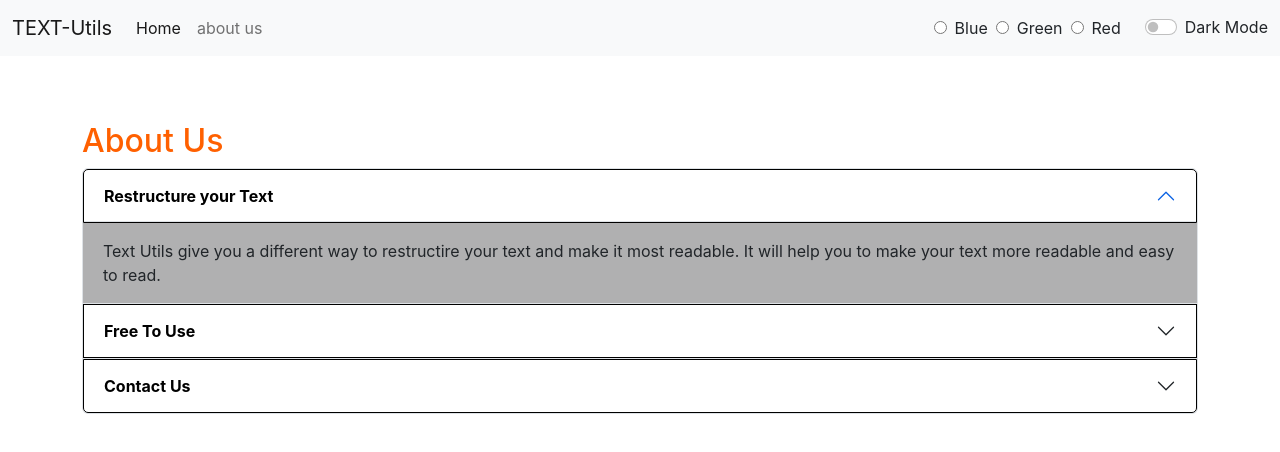
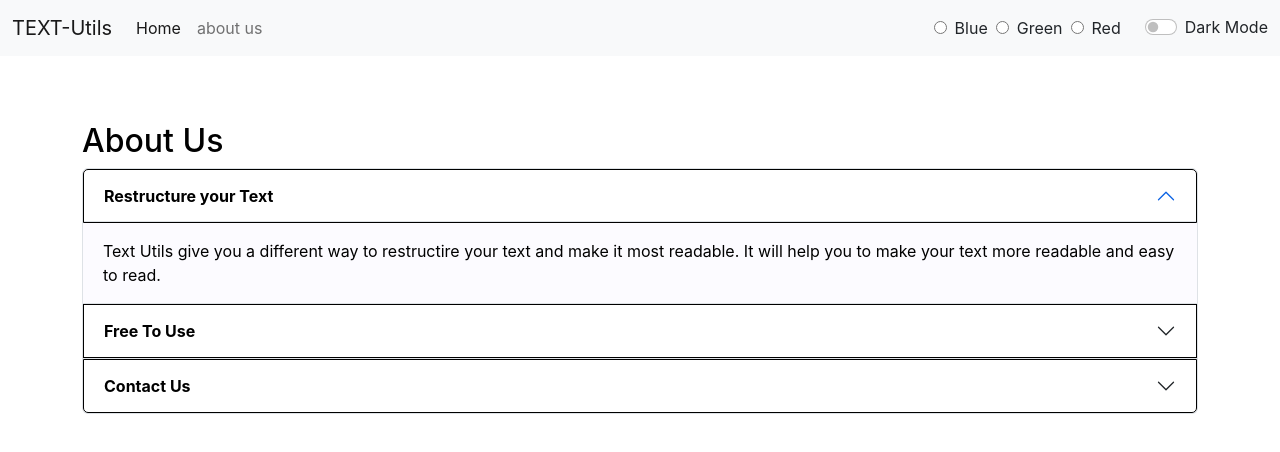
Before and after one commit to ranjansharma1/Text-Util-Project-React, a React (Create React App) app: page /Text-Util-Project-React/about in a window 1280 px wide. Shown: the top 452 px of the page. Built offline with nearby package versions, Linux system fonts and the light colour scheme.

Commit message:
improving color

```diff
--- a/src/components/About.js
+++ b/src/components/About.js
@@ -7,11 +7,15 @@
     border: "1px solid",
     borderColor: props.mode==="light"?"black":"white",
   };
+  let myStyle2={
+    color: props.mode==="light"?"black":"white",
+    backgroundColor: props.mode==="light"?"#fcfbff":"rgb(98 98 98)",
+  }
 
 
   return (
     <div className="container my-3" >
-      <h2 style={{color:"#ff6000"}}>About Us</h2>
+      <h2 style={{color: props.mode==="light"?"black":"white"}}>About Us</h2>
       <div className="accordion" id="accordionExample">
         <div className="accordion-item">
           <h2 className="accordion-header" id="headingOne">
@@ -20,7 +24,7 @@
             </button>
           </h2>
           <div id="collapseOne" className="accordion-collapse collapse show" aria-labelledby="headingOne" data-bs-parent="#accordionExample">
-            <div className="accordion-body" style={{backgroundColor:'#5e5f607d'}}>
+            <div className="accordion-body" style={myStyle2}>
               Text Utils give you a different way to restructire your text and make it most readable.
               It will help you to make your text more readable and easy to read.
             </div>
@@ -33,7 +37,7 @@
             </button>
           </h2>
           <div id="collapseTwo" className="accordion-collapse collapse" aria-labelledby="headingTwo" data-bs-parent="#accordionExample">
-            <div className="accordion-body" style={{backgroundColor:'#5e5f607d'}}>
+            <div className="accordion-body" style={myStyle2}>
               It is totaly Free to Use , So you can take your text and make it easy to read.
             </div>
           </div>
@@ -45,7 +49,7 @@
             </button>
           </h2>
           <div id="collapseThree" className="accordion-collapse collapse" aria-labelledby="headingThree" data-bs-parent="#accordionExample" >
-            <div className="accordion-body" style={{backgroundColor:'#5e5f607d'}}>
+            <div className="accordion-body" style={myStyle2}>
               Name: Ranjan Sharma
               <br/>
               Address: Gate 1, Near hotel Tarachandi, Madras, India-526413
```
